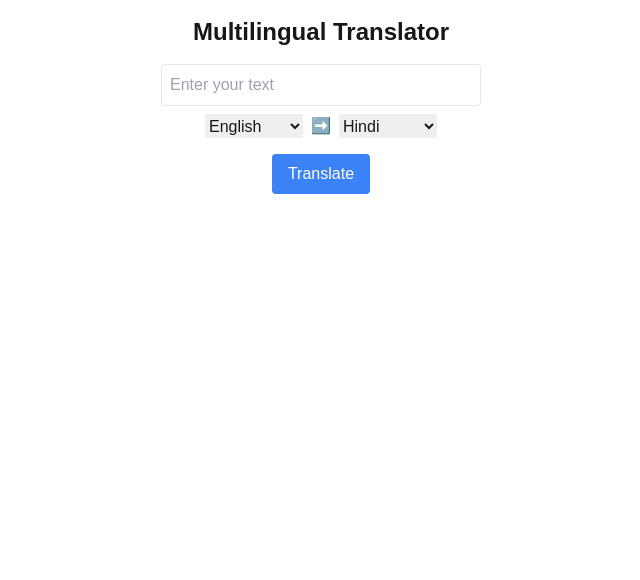
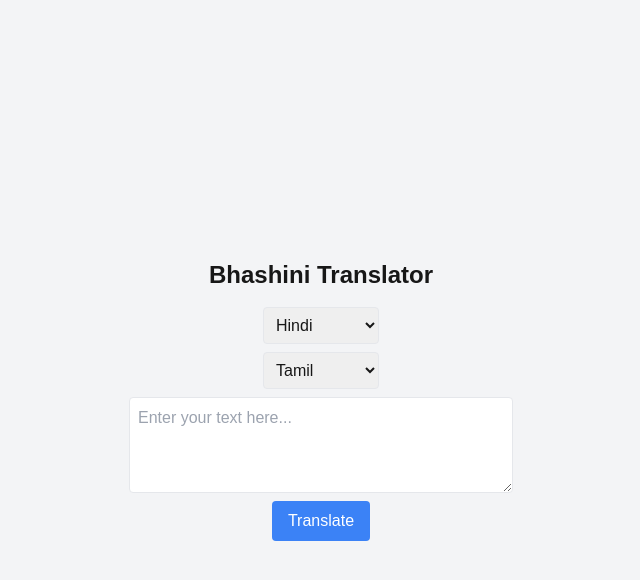
Before and after one commit to NoelG2002/Bhasini-API-front-end, a Next.js app in the folder bhasini-translator/: page / in a window 1280 px wide. Shown: the top 580 px of the page, without its empty margins (319-959 px from the left). Built offline with nearby package versions, Linux system fonts and the light colour scheme.

Commit message:
Update page.tsx

```diff
--- a/bhasini-translator/app/page.tsx
+++ b/bhasini-translator/app/page.tsx
@@ -1,84 +1,112 @@
 "use client";
+
 import { useState } from "react";
 
 export default function Home() {
     const [text, setText] = useState("");
     const [translatedText, setTranslatedText] = useState("");
-  const [sourceLang, setSourceLang] = useState("en");
-  const [targetLang, setTargetLang] = useState("hi");
+    const [selectedSourceLang, setSelectedSourceLang] = useState(1); // Default: Hindi
+    const [selectedTargetLang, setSelectedTargetLang] = useState(7); // Default: Tamil
 
+    // Language options (should match backend's numbering)
+    const languages = [
+        { id: 1, name: "Hindi" },
+        { id: 2, name: "Gom" },
+        { id: 3, name: "Kannada" },
+        { id: 4, name: "Dogri" },
+        { id: 5, name: "Bodo" },
+        { id: 6, name: "Urdu" },
+        { id: 7, name: "Tamil" },
+        { id: 8, name: "Kashmiri" },
+        { id: 9, name: "Assamese" },
+        { id: 10, name: "Bengali" },
+        { id: 11, name: "Marathi" },
+        { id: 12, name: "Sindhi" },
+        { id: 13, name: "Maithili" },
+        { id: 14, name: "Punjabi" },
+        { id: 15, name: "Malayalam" },
+        { id: 16, name: "Manipuri" },
+        { id: 17, name: "Telugu" },
+        { id: 18, name: "Sanskrit" },
+        { id: 19, name: "Nepali" },
+        { id: 20, name: "Santali" },
+        { id: 21, name: "Gujarati" },
+        { id: 22, name: "Odia" },
+    ];
+
+    // Handle translation request
     const handleTranslate = async () => {
-    if (!text) {
-      alert("Please enter text to translate");
+        if (!text.trim()) {
+            alert("Please enter text to translate!");
             return;
         }
 
-    try {
-      const response = await fetch("https://speech-translation.onrender.com/translate/", {
+        const response = await fetch("https://speech-translation.onrender.com/scaler/translate", {
             method: "POST",
-        headers: {
-          "Content-Type": "application/json",
-        },
+            headers: { "Content-Type": "application/json" },
             body: JSON.stringify({
-          source_text: text,
-          source_lang: sourceLang,
-          target_lang: targetLang
-        }),
+                source_language: selectedSourceLang,
+                content: text,
+                target_language: selectedTargetLang
+            })
         });
 
         const data = await response.json();
-      if (response.ok) {
-        setTranslatedText(data.translated_text);
+        if (data.status_code === 200) {
+            setTranslatedText(data.translated_content);
         } else {
-        alert(`Error: ${data.detail}`);
-      }
-    } catch (error) {
-      console.error("Translation error:", error);
-      alert("Failed to translate. Check console for details.");
+            alert("Translation failed. Please try again!");
         }
     };
 
     return (
-    <div className="flex flex-col items-center p-4">
-      <h1 className="text-2xl font-bold mb-4">Multilingual Translator</h1>
+        <div className="flex flex-col items-center justify-center min-h-screen bg-gray-100">
+            <h1 className="text-2xl font-bold mb-4">Bhashini Translator</h1>
 
-      <input
-        type="text"
+            {/* Source Language Dropdown */}
+            <select
+                className="mb-2 p-2 border rounded"
+                onChange={(e) => setSelectedSourceLang(parseInt(e.target.value))}
+                value={selectedSourceLang}
+            >
+                {languages.map((lang) => (
+                    <option key={lang.id} value={lang.id}>{lang.name}</option>
+                ))}
+            </select>
+
+            {/* Target Language Dropdown */}
+            <select
+                className="mb-2 p-2 border rounded"
+                onChange={(e) => setSelectedTargetLang(parseInt(e.target.value))}
+                value={selectedTargetLang}
+            >
+                {languages.map((lang) => (
+                    <option key={lang.id} value={lang.id}>{lang.name}</option>
+                ))}
+            </select>
+
+            {/* Input Text */}
+            <textarea
+                className="p-2 border rounded w-96 h-24"
+                placeholder="Enter your text here..."
                 value={text}
                 onChange={(e) => setText(e.target.value)}
-        placeholder="Enter your text"
-        className="border p-2 rounded w-80"
             />
 
-      <div className="flex mt-2">
-        <select value={sourceLang} onChange={(e) => setSourceLang(e.target.value)}>
-          <option value="en">English</option>
-          <option value="hi">Hindi</option>
-          <option value="ta">Tamil</option>
-          <option value="ml">Malayalam</option>
-        </select>
-
-        <span className="mx-2">➡️</span>
-
-        <select value={targetLang} onChange={(e) => setTargetLang(e.target.value)}>
-          <option value="hi">Hindi</option>
-          <option value="en">English</option>
-          <option value="ta">Tamil</option>
-          <option value="ml">Malayalam</option>
-        </select>
-      </div>
-
+            {/* Translate Button */}
             <button
+                className="bg-blue-500 text-white px-4 py-2 rounded mt-2"
                 onClick={handleTranslate}
-        className="bg-blue-500 text-white px-4 py-2 mt-4 rounded"
             >
                 Translate
             </button>
 
+            {/* Translated Output */}
             {translatedText && (
-        <p className="mt-4 border p-2 rounded w-80 bg-gray-100">
-          <strong>Translation:</strong> {translatedText}
-        </p>
+                <div className="mt-4 p-4 border rounded bg-white w-96">
+                    <h2 className="text-lg font-bold">Translated Text:</h2>
+                    <p>{translatedText}</p>
+                </div>
             )}
         </div>
     );
```
Lines whose indentation alone changed are shown as unchanged.
